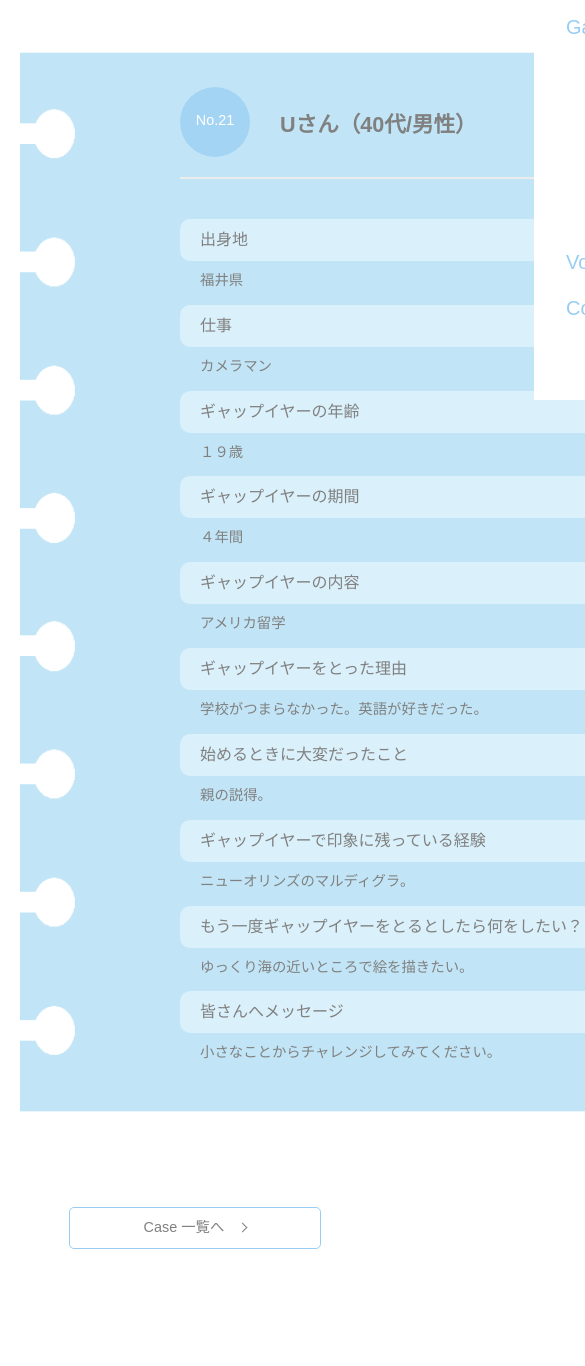
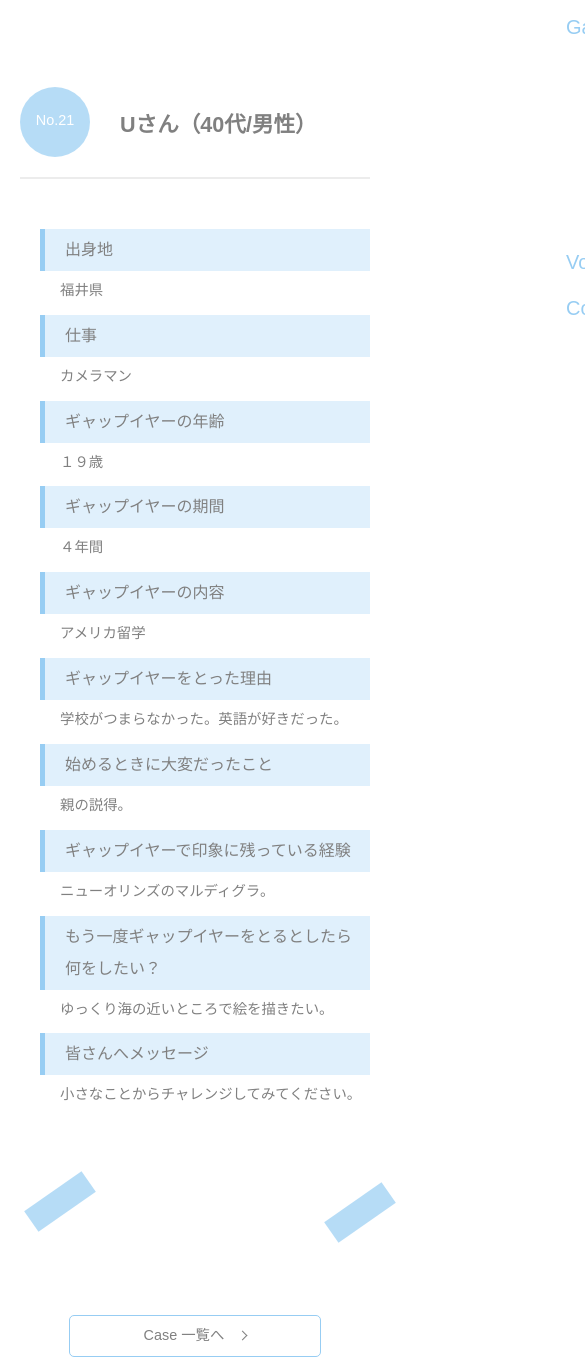
Before and after one commit to acca10/gap_studio, a plain HTML site: page casepage.html in a window 390 px wide. Shown: the part 200-1566 px from the top of the page, 585 px wide, since content can reach past the window. Drawn offline with nearby package versions, Linux system fonts and the light colour scheme; some packages are replaced by stand-ins of ours.

Commit message:
Add files via upload
Case個別ページのレスポンシブ対応。

```diff
--- a/css/responsive.css
+++ b/css/responsive.css
@@ -276,6 +276,43 @@ header {
     margin: 0 auto;
   }
 
+  /* .casepage-flex {
+    width: 350px;
+    display: flex;
+    flex-direction: column;
+  } */
+  .casepage-img {
+    background-image: none;
+    width: 350px;
+  }
+
+  .casepage-header {
+    width: 350px;
+    margin: 0 0 50px;
+  }
+  .casepage-wrapper {
+    flex-direction: column;
+    padding: 0 0 0 20px ;
+    /* padding: 0; */
+  }
+
+  #casepage dt {
+    border-left: solid 5px #97cdf3;
+    background-color: rgba( 151, 205, 243, .3);
+  }
+  .casepage-text {
+    width: 100%;
+  }
+  .image {
+    width: 100%;
+    margin: 80px auto 50px;
+    /* padding-left: 20px; */
+    /* margin-left: 90px;
+    margin-top: 80px; */
+  }
+  .image::before {
+    left: -15px;
+  }
   /* Gaps */
   .gaps-text {
     font-size: 0.9rem;
@@ -375,9 +412,15 @@ header {
 }
 
 @media screen and (max-width:380px) {
+  /* About */
   #about .about-container {
     padding-right: 55px;
   }
+  /* Casepage */
+  .casepage-wrapper {
+    padding: 0;
+  }
+  /* Gaps */
   .svg .svg-title {
     right: 85px;
   }
--- a/css/style.css
+++ b/css/style.css
@@ -793,15 +793,13 @@ input[type="radio"] {
 }
 #casepage dt {
   font-size: 1rem;
-  background-color: rgba(255, 255, 255, .4);
-  /* background-color: rgba(234, 237, 242, .6); */
-  /* background-color: #eaedf2; */
   padding: 5px 5px 5px 20px;
-  border-radius: 10px;
 }
 #casepage dd {
   font-size: 0.9rem;
   padding: 5px 5px 5px 20px;
+  background-color: rgba(255, 255, 255, .4);
+  border-radius: 10px;
 }
 .casepage-img {
   background-image: url(../image/note2.png);
```
